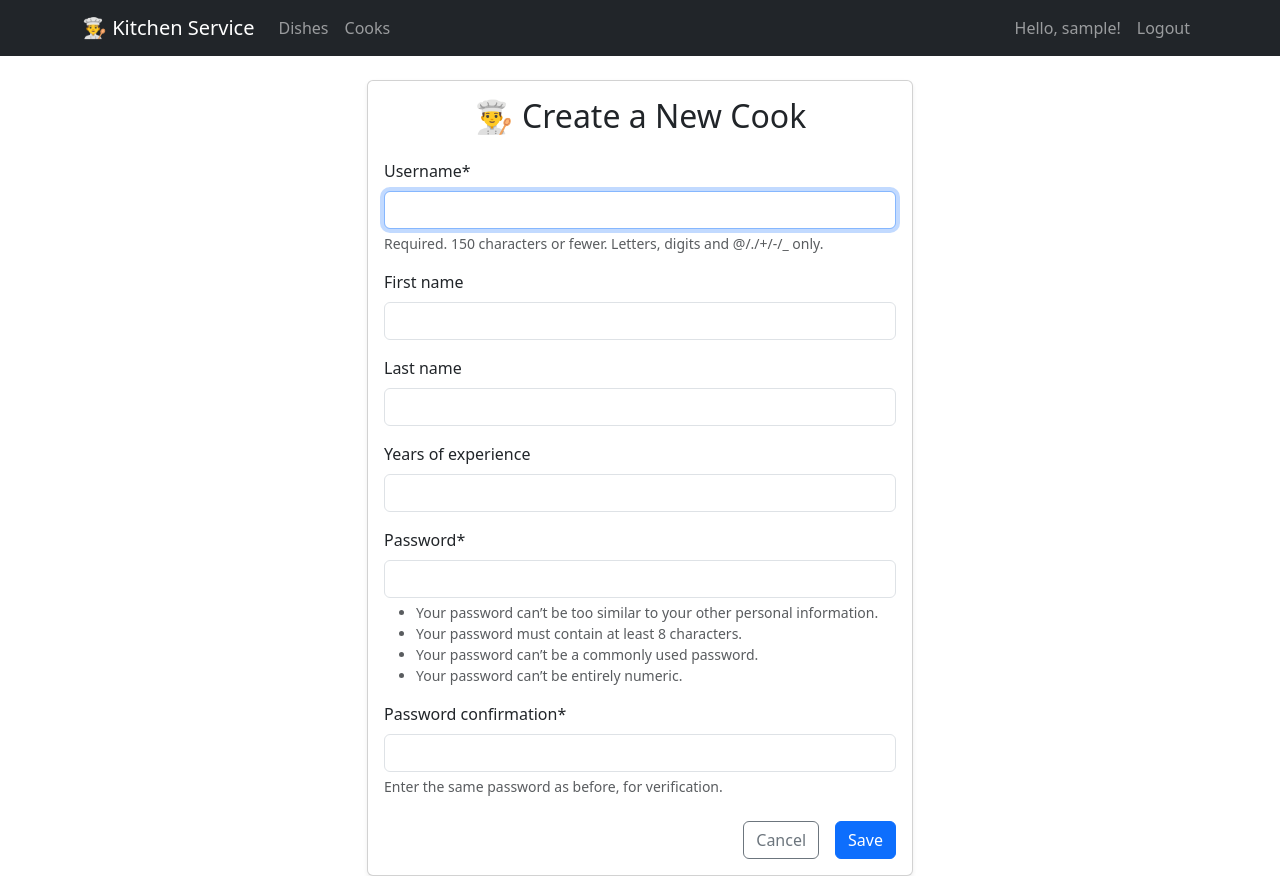
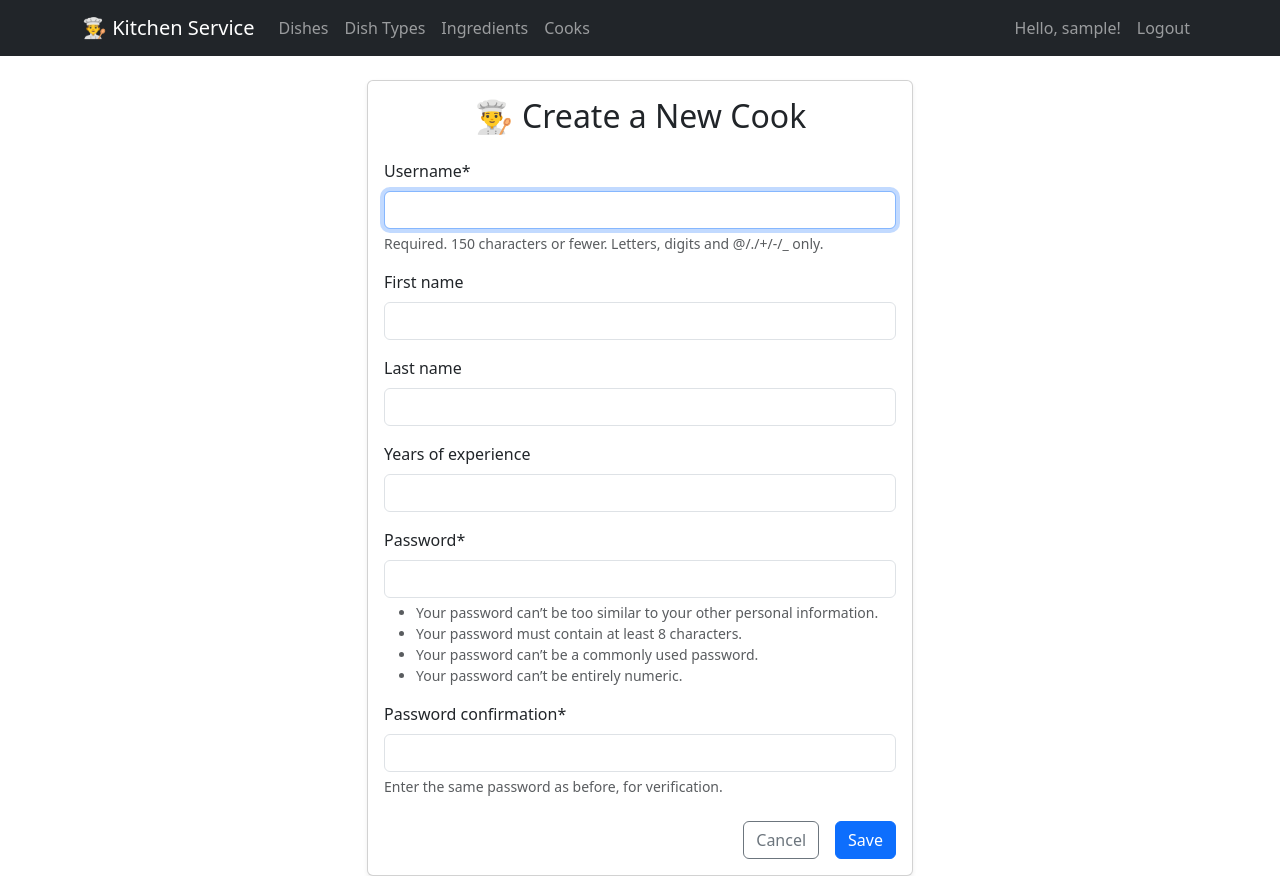
Before and after one commit to olimp72/restaurant-kitchen-service, a Django app: page /cooks/create/ in a window 1280 px wide. Run offline with Django 5.2, Linux system fonts and the light colour scheme; the visitor is signed in with stand-in values (Sample User, id 1); some libraries are stand-ins or nearby versions.

Commit message:
add links dish_types, ingredients to main page

```diff
--- a/kitchen/templates/kitchen/base.html
+++ b/kitchen/templates/kitchen/base.html
@@ -17,6 +17,12 @@
                 <ul class="navbar-nav me-auto">
                     <li class="nav-item">
                         <a class="nav-link" href="{% url 'kitchen:dish-list' %}">Dishes</a>
+                    </li>
+                    <li class="nav-item">
+                        <a class="nav-link" href="{% url 'kitchen:dishtype-list' %}">Dish Types</a>
+                    </li>
+                    <li class="nav-item">
+                        <a class="nav-link" href="{% url 'kitchen:ingredient-list' %}">Ingredients</a>
                     </li>
                     <li class="nav-item">
                         <a class="nav-link" href="{% url 'kitchen:cook-list' %}">Cooks</a>
```
